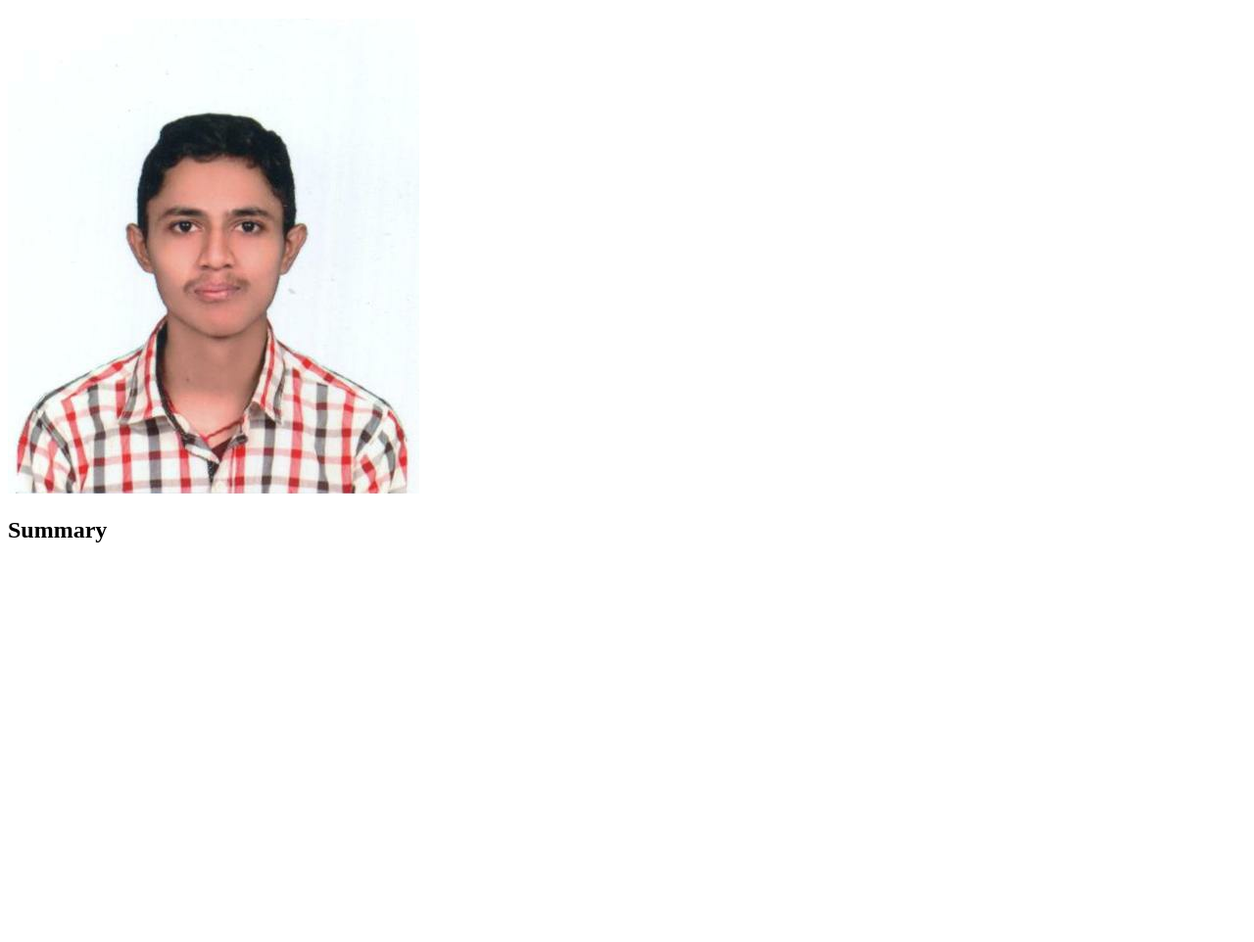
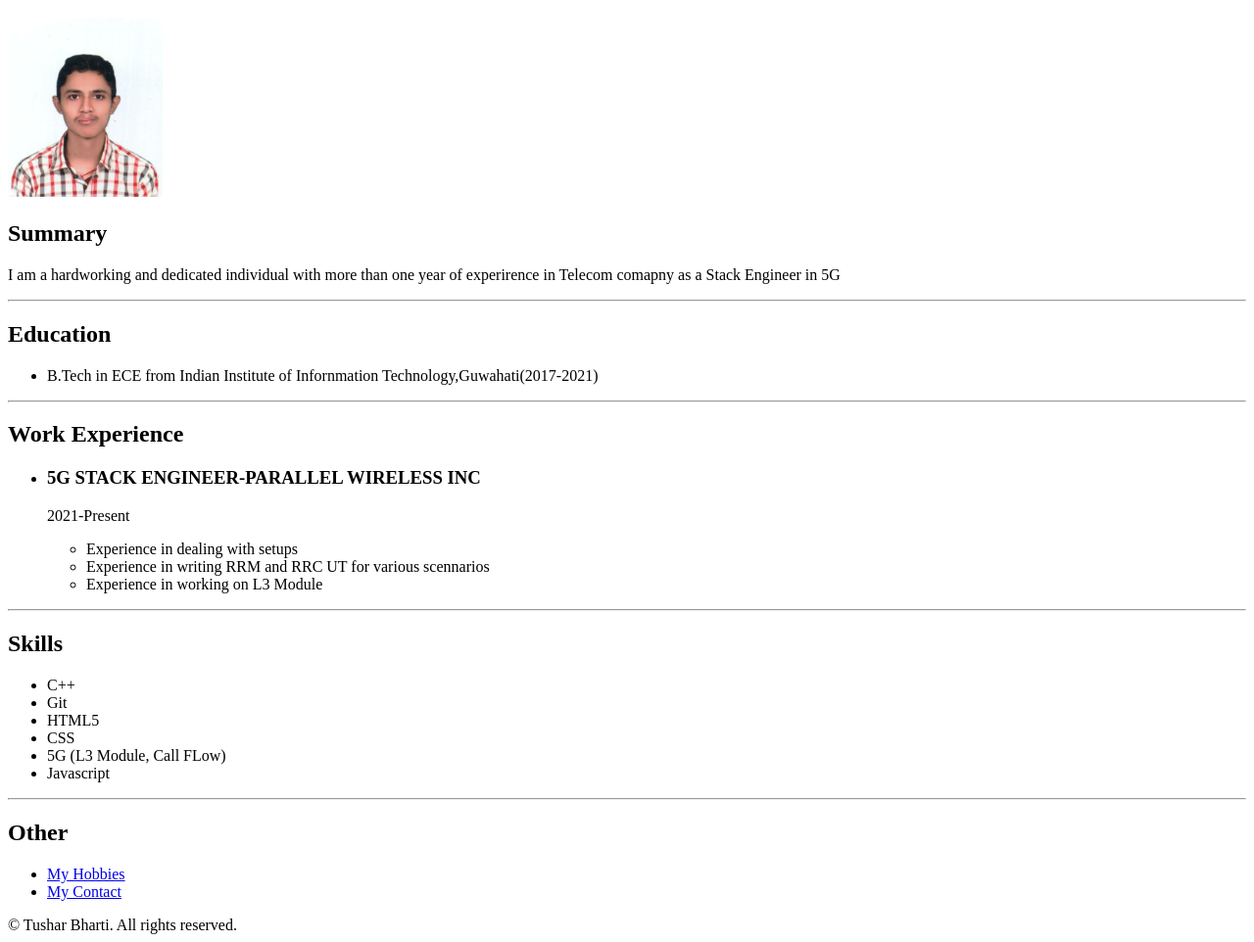
Before and after one commit to tb221/my_resume, a plain HTML site: page index.html in a window 1280 px wide. Shown: the part 61-1023 px from the top of the page at 98% size. Before the commit the page ends 800 px from the top, so only its background shows below. Drawn offline with Linux system fonts and the light colour scheme.

Commit message:
Add files via upload

```diff
--- a/index.html
+++ b/index.html
@@ -7,7 +7,45 @@
 </head>
 <body>
     <h1>Tushar Bharti</h1>
-    <img src ="./img/tushar.jpg" />
+    <img src ="./img/tushar.jpg" height = 182px/>
     <h2>Summary</h2>
+    <p>I am a hardworking and dedicated individual with more than one year of experirence in Telecom comapny as a Stack Engineer in 5G</p>
+    <hr>
+    <h2>Education</h2>
+    <ul>
+        <li>B.Tech in ECE from Indian Institute of Infornmation Technology,Guwahati(2017-2021)</li>
+    </ul>
+    <hr>
+    <h2>Work Experience</h2>
+    <ul>
+        <li>
+            <h3>5G STACK ENGINEER-PARALLEL WIRELESS INC</h3>
+            <p>2021-Present</p>
+            <ul>
+                <li>Experience in dealing with setups</li>
+                <li>Experience in writing RRM and RRC UT for various scennarios</li>
+                <li>Experience in working on L3 Module</li>
+            </ul>
+        </li>
+    </ul>
+    <hr>
+    <h2>Skills</h2>
+    <ul>
+        <li>C++</li>
+        <li>Git</li>
+        <li>HTML5</li>
+        <li>CSS</li>
+        <li>5G (L3 Module, Call FLow)</li>
+        <li>Javascript</li>
+    </ul>
+    <hr>
+    <h2>Other</h2>
+    <ul>
+        <li><a href="hobbies.html">My Hobbies</a></li>
+        <li><a href="contact.html">My Contact</a></li>
+    </ul>
+    <footer>
+        © Tushar Bharti. All rights reserved.
+    </footer>
 </body>
 </html>
```
